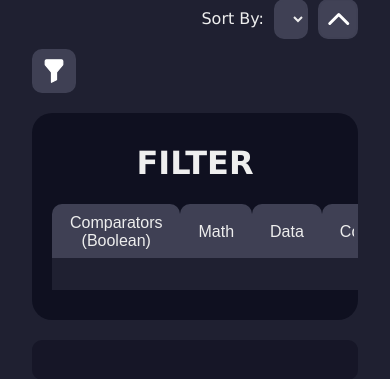
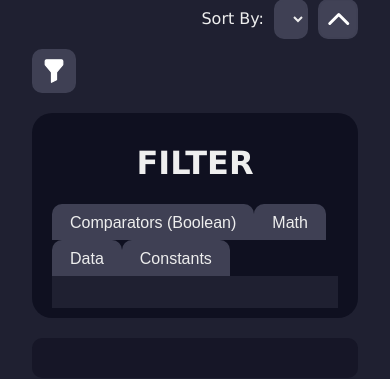
Before and after one commit to Team865/ScoutingApp-2026, a Flask app: page /analysis in a window 390 px wide. Shown: the part 162-541 px from the top of the page. Run offline with Flask 3, Linux system fonts and the light colour scheme; lists and menus that the app fills with data are empty; parts of the project's set-up code (start-up, migrations or seed data) failed here and were passed over.

Commit message:
Provide better mobile support

```diff
--- a/src/typescript/analysis/components/Filter/Blocks/Constants/NumberConstantBlock.ts
+++ b/src/typescript/analysis/components/Filter/Blocks/Constants/NumberConstantBlock.ts
@@ -12,6 +12,8 @@ export default class NumberBlock implements BlockInterface {
             e.stopPropagation();
             setSelectedBlock(this);
         });
+
+        this.input.addEventListener("click", e => e.stopPropagation());
 
         this.mainContainer.classList.add("block-container", "horizontal");
 
--- a/src/typescript/analysis/components/Filter/Blocks/Constants/TextConstantBlock.ts
+++ b/src/typescript/analysis/components/Filter/Blocks/Constants/TextConstantBlock.ts
@@ -12,6 +12,8 @@ export default class TextBlock implements BlockInterface {
             e.stopPropagation();
             setSelectedBlock(this);
         });
+
+        this.input.addEventListener("click", e => e.stopPropagation());
 
         this.mainContainer.classList.add("block-container", "horizontal");
 
--- a/src/typescript/analysis/components/Filter/Blocks/Core/BlockProducer.ts
+++ b/src/typescript/analysis/components/Filter/Blocks/Core/BlockProducer.ts
@@ -53,7 +53,6 @@ export namespace BlockProducer {
             if(target === null) return;
 
             const newBlock = createBlockFunction();
-            setSelectedBlock(newBlock);
 
             if(target instanceof HTMLElement) {
                 target.appendChild(newBlock.domElement);
@@ -67,6 +66,8 @@ export namespace BlockProducer {
             } else { // Has to be a block slot
                 (target as BlockSlot).addChildBlock(newBlock);
             }
+
+            setSelectedBlock(null);
         });
 
         return producer;
--- a/static/styles/analysis/filterEditor.css
+++ b/static/styles/analysis/filterEditor.css
@@ -3,9 +3,14 @@ div#filter-editor {
     grid-template-columns: 1fr 2fr;
 }
 
+div#filter-blocks-menu {
+    min-width: 0;
+    max-width: 100%;
+}
+
 div#filter-tab-buttons {
     display: flex;
-    flex-flow: row;
+    flex-flow: row wrap;
 }
 
 div#filter-tab-buttons >button {
@@ -162,3 +167,17 @@ div.block-container > input {
     border-color: var(--accent) !important;
     border-width: 3px !important;
 }
+
+@media only screen and (max-width: 700px) {
+    div#filter-editor {
+        grid-template-columns: 1fr;
+    }
+
+    #filter-content-container {
+        grid-column: 1;
+    }
+
+    #filter-editor:has(#filter-blocks-menu:not([hidden])) > #filter-content-container {
+        display: none;
+    }
+}
```
Also changed, not shown: src/typescript/analysis/managers/FilterManager.ts (+6 -6 lines).
